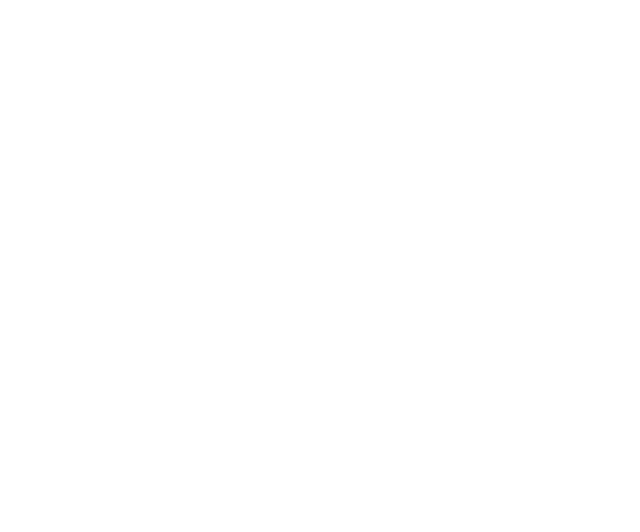
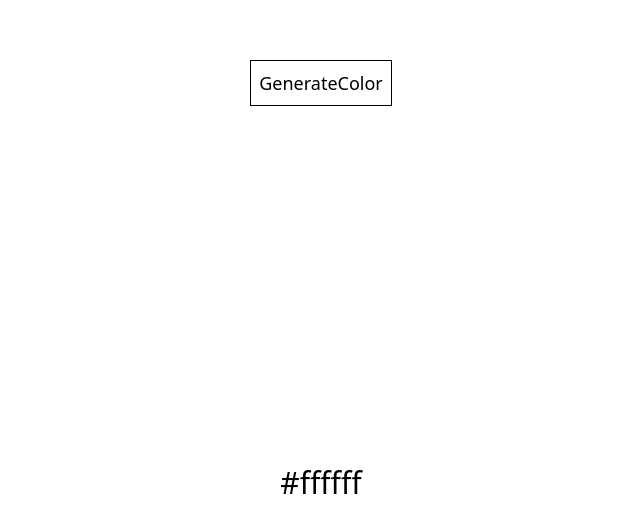
Before and after one commit to HritvikBhatia/reactProjects, a React (Vite) app: page /randomColor in a window 1280 px wide. Before the commit this address had no page. Shown: the part 124-656 px from the top of the page, without its empty margins (319-959 px from the left). Built offline with nearby package versions, Linux system fonts and the light colour scheme.

Commit message:
imp: random Color Generator

```diff
--- a/src/App.tsx
+++ b/src/App.tsx
@@ -1,6 +1,8 @@
 import PasswordGenerator from "./easy/passwordGenerator"
 import AccordionComponent from "./easy/accordionComponent"
 import { BrowserRouter, Route, Routes } from "react-router-dom"
+import {Test} from "./easy/test"
+import RandomColor from "./easy/randomColor"
 
 function App() {
   return (
@@ -9,6 +11,8 @@
         <Routes>
           <Route path="/passwordgenerator" element={<PasswordGenerator/>}/>
           <Route path="/accordioncomponent" element={<AccordionComponent/>}/>
+          <Route path="/randomColor" element={<RandomColor/>}/>
+          <Route path="/test" element={<Test/>}/>
         </Routes>
       </BrowserRouter>
     </div>
--- /dev/null
+++ b/src/easy/randomColor.tsx
@@ -0,0 +1,30 @@
+import { useState } from "react";
+
+function RandomColor() {
+    const [currColor, setCurrColor] = useState("ffffff")
+    const str = "abcdef0123456789";
+
+    const generateColor = () => {
+
+        let newColor = ""
+        for(let i = 0; i < 6; i++){
+            const char = Math.floor(Math.random() * str.length);
+            newColor += str[char]
+        }
+        setCurrColor(newColor);
+
+    }
+
+    return <div className="w-full h-dvh" style={{
+        backgroundColor: `#${currColor}`
+    }}>
+
+        <div onClick={generateColor} className="flex flex-col  items-center justify-around h-full">
+            <button className="border border-b-black m-2 p-2 text-lg">GenerateColor</button>
+            <h2 className="text-3xl">#{currColor}</h2>
+        </div>
+
+    </div>;
+}
+
+export default RandomColor;
--- /dev/null
+++ b/src/easy/test.tsx
@@ -0,0 +1,8 @@
+export const Test = () => {
+
+  return (
+    <div>
+      test
+    </div>
+  );
+};
--- a/src/main.tsx
+++ b/src/main.tsx
@@ -1,11 +1,9 @@
-import { StrictMode } from 'react'
 import { createRoot } from 'react-dom/client'
 import './index.css'
 import App from './App.tsx'
 
 
 createRoot(document.getElementById('root')!).render(
-  <StrictMode>
     <App />
-  </StrictMode>,
+,
 )
```
